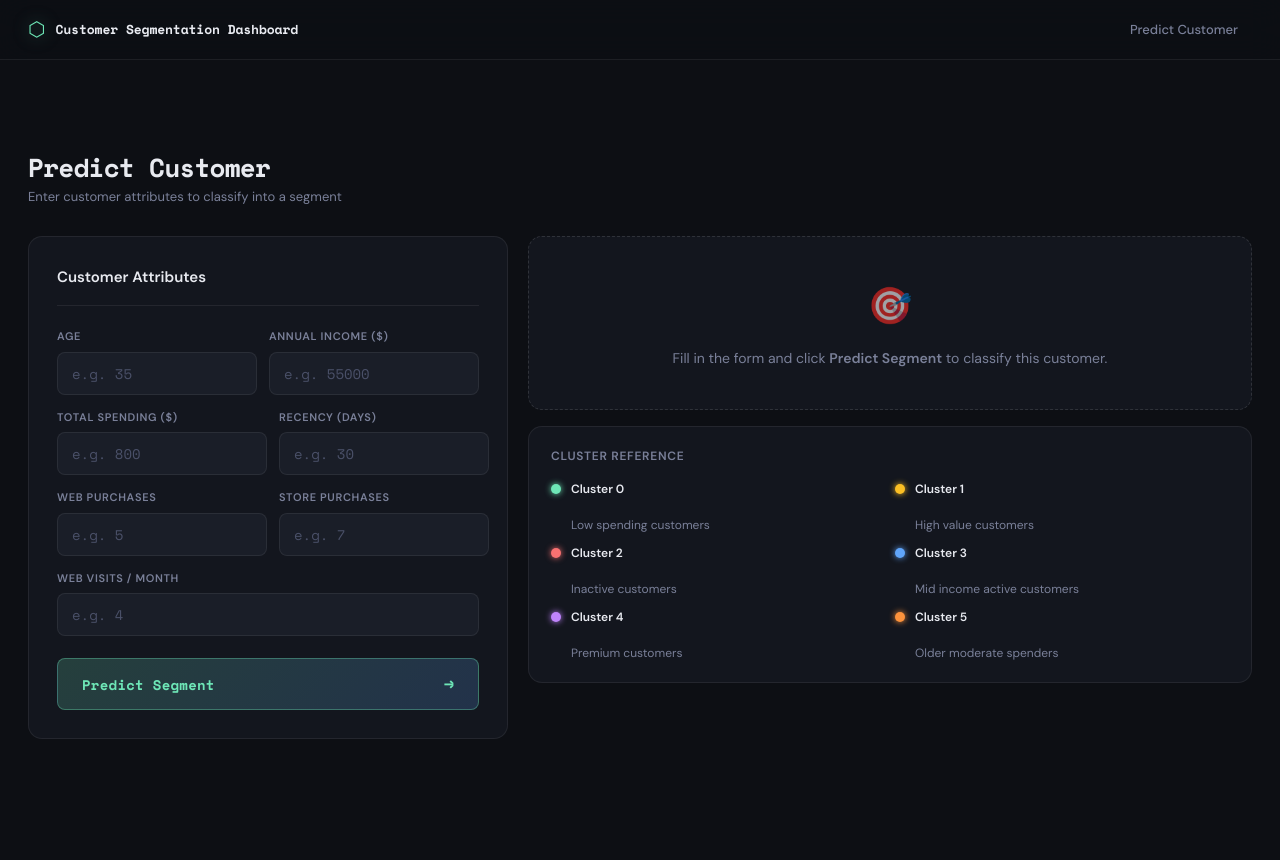
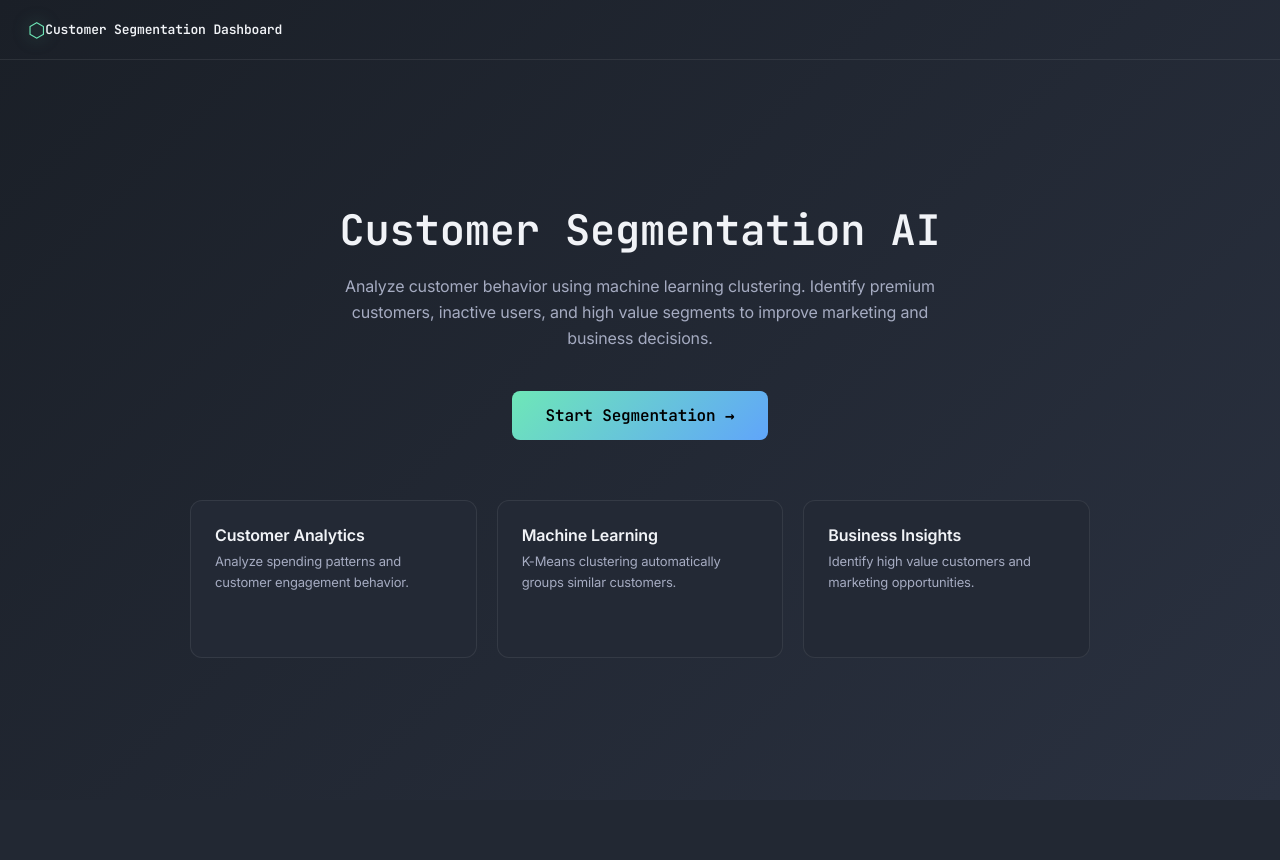
Before and after one commit to Dmonzoro/customer-segmentation, a Flask app: page / in a window 1280 px wide. After the commit the page ends 800 px from the top, so only its background shows below. Run offline with Flask 3, Linux system fonts and the light colour scheme; parts of the project's set-up code (start-up, migrations or seed data) failed here and were passed over.

Commit message:
Cleaned JS

```diff
--- a/app.py
+++ b/app.py
@@ -10,9 +10,12 @@ model = joblib.load("kmeans_model.pkl")
 scaler = joblib.load("scaler.pkl")
 
 @app.route("/")
-def home():
+def index():
+    return render_template("index.html")
+
+@app.route("/dashboard")
+def dashboard():
     return render_template("dashboard.html")
-
 
 @app.route("/predict", methods=["POST"])
 def predict():
--- a/static/script.js
+++ b/static/script.js
@@ -39,204 +39,46 @@ navbar.classList.toggle("menu-open")
 
 
 
-/* ---------------- CHARTS ---------------- */
-
-window.onload = function(){
-
-/* Age Distribution */
-
-new Chart(document.getElementById("ageChart"),{
-type:"bar",
-data:{
-labels:["18–25","26–30","31–35","36–40","41–45","46–50","51–55","56–60"],
-datasets:[{
-label:"Customers",
-data:[48,105,182,230,267,321,298,254],
-backgroundColor:"#60a5fa"
-}]
-}
-})
-
-
-/* Income Distribution */
-
-new Chart(document.getElementById("incomeChart"),{
-type:"bar",
-data:{
-labels:["20k","30k","40k","50k","60k","70k","80k"],
-datasets:[{
-label:"Customers",
-data:[62,143,289,374,381,318,264],
-backgroundColor:"#6ee7b7"
-}]
-}
-})
-
-
-/* Spending Distribution */
-
-new Chart(document.getElementById("spendingChart"),{
-type:"bar",
-data:{
-labels:["0-100","100-250","250-500","500-750","750-1k","1k+"],
-datasets:[{
-label:"Customers",
-data:[212,318,427,386,295,214],
-backgroundColor:"#c084fc"
-}]
-}
-})
-
-
-/* Education Chart */
-
-new Chart(document.getElementById("educationChart"),{
-type:"bar",
-data:{
-labels:["Basic","2n Cycle","Graduation","Master","PhD"],
-datasets:[{
-label:"Avg Spending",
-data:[403,487,582,714,847],
-backgroundColor:"#fb923c"
-}]
-}
-})
-
-
-/* Marital Campaign Chart */
-
-new Chart(document.getElementById("maritalChart"),{
-type:"bar",
-data:{
-labels:["Single","Married","Together","Divorced","Widow"],
-datasets:[
-{
-label:"Accepted",
-data:[19,34,29,26,22],
-backgroundColor:"#6ee7b7"
-},
-{
-label:"Declined",
-data:[81,66,71,74,78],
-backgroundColor:"#f87171"
-}
-]
-}
-})
-
-
-/* Cluster Pie Chart */
-
-new Chart(document.getElementById("clusterPieChart"),{
-type:"doughnut",
-data:{
-labels:[
-"Cluster 0",
-"Cluster 1",
-"Cluster 2",
-"Cluster 3",
-"Cluster 4",
-"Cluster 5"
-],
-datasets:[{
-data:[418,312,497,385,264,364],
-backgroundColor:[
-"#6ee7b7",
-"#fbbf24",
-"#f87171",
-"#60a5fa",
-"#c084fc",
-"#fb923c"
-]
-}]
-}
-})
-
-
-/* Scatter Chart */
-
-new Chart(document.getElementById("scatterChart"),{
-type:"scatter",
-data:{
-datasets:[{
-label:"Customers",
-data:[
-{x:30000,y:200},
-{x:45000,y:500},
-{x:70000,y:1200},
-{x:90000,y:1600},
-{x:52000,y:600},
-{x:60000,y:700}
-],
-backgroundColor:"#6ee7b7"
-}]
-},
-options:{
-scales:{
-x:{title:{display:true,text:"Income"}},
-y:{title:{display:true,text:"Spending"}}
-}
-}
-})
-
-
-/* PCA Chart */
-
-new Chart(document.getElementById("pcaChart"),{
-type:"scatter",
-data:{
-datasets:[
-{
-label:"Cluster 0",
-data:[{x:-2,y:1},{x:-2.2,y:1.3},{x:-1.8,y:0.9}],
-backgroundColor:"#6ee7b7"
-},
-{
-label:"Cluster 1",
-data:[{x:2,y:2},{x:2.4,y:2.1},{x:2.2,y:1.9}],
-backgroundColor:"#fbbf24"
-}
-]
-}
-})
-
-}
-
-
-
 /* ---------------- PREDICTION ---------------- */
 
 const CLUSTER_INFO = [
+
 {
 name:"Low Spending Customers",
 desc:"Budget-conscious shoppers with minimal spending.",
 traits:["Low income","Infrequent buyers","Price sensitive"]
 },
+
 {
 name:"High Value Customers",
 desc:"High income customers with strong engagement.",
 traits:["High income","Frequent buyers","Campaign responsive"]
 },
+
 {
 name:"Inactive Customers",
 desc:"Customers with low recent activity.",
 traits:["Low engagement","Churn risk"]
 },
+
 {
 name:"Mid Income Active Customers",
 desc:"Moderate income but active shoppers.",
 traits:["Moderate income","Online activity"]
 },
+
 {
 name:"Premium Customers",
 desc:"Top spenders and luxury buyers.",
 traits:["Luxury buyers","High loyalty"]
 },
+
 {
 name:"Older Moderate Spenders",
 desc:"Older customers with stable spending.",
 traits:["Age 55+","In-store buyers"]
 }
+
 ]
 
 
--- a/templates/dashboard.html
+++ b/templates/dashboard.html
@@ -16,15 +16,15 @@
 *, *::before, *::after { box-sizing: border-box; margin: 0; padding: 0; }
 
 :root {
-  --bg: #0d0f14;
-  --surface: #13161e;
-  --surface2: #1a1e28;
-  --surface3: #22273a;
-  --border: rgba(255,255,255,0.07);
-  --border2: rgba(255,255,255,0.12);
-  --text: #e8eaf0;
-  --text-muted: #7a8099;
-  --text-dim: #4a5068;
+  --bg: #1a1f27;
+  --surface: #232935;
+  --surface2: #2c3240;
+  --surface3: #353b4a;
+  --border: rgba(255,255,255,0.08);
+  --border2: rgba(255,255,255,0.15);
+  --text: #f1f3f7;
+  --text-muted: #a5abc1;
+  --text-dim: #6f768f;
   --accent: #6ee7b7;
   --accent2: #60a5fa;
   --accent3: #d8b4fe;
@@ -32,8 +32,8 @@
   --mono: 'Space Mono', monospace;
   --radius: 14px;
   --radius-sm: 8px;
-  --shadow: 0 4px 24px rgba(0,0,0,0.4);
-  --shadow-lg: 0 8px 48px rgba(0,0,0,0.5);
+  --shadow: 0 4px 24px rgba(0,0,0,0.35);
+  --shadow-lg: 0 8px 48px rgba(0,0,0,0.45);
   --nav-h: 60px;
   --sidebar: 0px;
   --transition: 0.2s cubic-bezier(0.4,0,0.2,1);
@@ -988,6 +988,6 @@ input[type=number] { -moz-appearance: textfield; }
 
   </main>
 
-  <script src="/static/script.js"></script>
+  <script src="{{ url_for('static', filename='script.js') }}"></script>
 </body>
 </html>
--- /dev/null
+++ b/templates/index.html
@@ -0,0 +1,192 @@
+<!DOCTYPE html>
+<html lang="en">
+<head>
+<meta charset="UTF-8">
+<meta name="viewport" content="width=device-width, initial-scale=1.0">
+
+<title>Customer Segmentation</title>
+
+<link rel="preconnect" href="https://fonts.googleapis.com">
+<link href="https://fonts.googleapis.com/css2?family=Inter:wght@300;400;500;600&family=JetBrains+Mono:wght@400;600&display=swap" rel="stylesheet">
+<style>
+
+:root{
+--bg:#1a1f27;
+--surface:#232935;
+--border:rgba(255,255,255,0.08);
+--text:#f1f3f7;
+--text-muted:#a5abc1;
+--accent:#6ee7b7;
+--accent2:#60a5fa;
+--font:'Inter', sans-serif;
+--mono:'JetBrains Mono', monospace;
+}
+
+*{box-sizing:border-box;margin:0;padding:0}
+
+body{
+font-family:var(--font);
+background:linear-gradient(135deg,#1a1f27,#2a3140);
+color:var(--text);
+min-height:100vh;
+letter-spacing: -0.01em;
+}
+
+/* NAVBAR */
+
+.navbar{
+height:60px;
+display:flex;
+align-items:center;
+padding:0 28px;
+border-bottom:1px solid var(--border);
+}
+
+.brand{
+font-family:var(--mono);
+font-weight:700;
+font-size:13px;
+}
+
+/* HERO */
+
+.hero{
+min-height:calc(100vh - 60px);
+display:flex;
+flex-direction:column;
+align-items:center;
+justify-content:center;
+text-align:center;
+padding:40px;
+}
+
+.hero h1{
+font-family:var(--mono);
+font-size:42px;
+margin-bottom:16px;
+}
+
+.hero p{
+color:var(--text-muted);
+font-size:16px;
+max-width:600px;
+margin-bottom:40px;
+line-height:1.6;
+}
+
+/* BUTTON */
+
+.start-btn{
+
+display:inline-block;
+
+padding:14px 34px;
+
+background:linear-gradient(135deg,#6ee7b7,#60a5fa);
+
+color:#000;
+
+border-radius:8px;
+
+font-family:var(--mono);
+font-weight:700;
+
+text-decoration:none;
+
+transition:.2s;
+
+}
+
+.start-btn:hover{
+transform:translateY(-2px);
+box-shadow:0 10px 25px rgba(110,231,183,.25);
+}
+
+/* FEATURES */
+
+.features{
+
+display:grid;
+grid-template-columns:repeat(auto-fit,minmax(200px,1fr));
+gap:20px;
+
+margin-top:60px;
+max-width:900px;
+width:100%;
+
+}
+
+.feature-card{
+
+background:var(--surface);
+border:1px solid var(--border);
+border-radius:12px;
+
+padding:24px;
+text-align:left;
+
+}
+
+.feature-card h3{
+font-size:16px;
+margin-bottom:6px;
+}
+
+.feature-card p{
+font-size:13px;
+color:var(--text-muted);
+}
+
+.brand-icon {
+  font-size: 20px;
+  color: var(--accent);
+  line-height: 1;
+  filter: drop-shadow(0 0 8px rgba(110,231,183,0.5));
+}
+</style>
+</head>
+
+<body >
+
+<div class="navbar">
+    <span class="brand-icon">⬡</span>
+<div class="brand">Customer Segmentation Dashboard</div>
+</div>
+
+<section class="hero">
+
+<h1>Customer Segmentation AI</h1>
+
+<p>
+Analyze customer behavior using machine learning clustering.
+Identify premium customers, inactive users, and high value segments
+to improve marketing and business decisions.
+</p>
+
+<a href="/dashboard" class="start-btn">
+Start Segmentation →
+</a>
+
+<div class="features">
+
+<div class="feature-card">
+<h3>Customer Analytics</h3>
+<p>Analyze spending patterns and customer engagement behavior.</p>
+</div>
+
+<div class="feature-card">
+<h3>Machine Learning</h3>
+<p>K-Means clustering automatically groups similar customers.</p>
+</div>
+
+<div class="feature-card">
+<h3>Business Insights</h3>
+<p>Identify high value customers and marketing opportunities.</p>
+</div>
+
+</div>
+
+</section>
+
+</body>
+</html>
```
